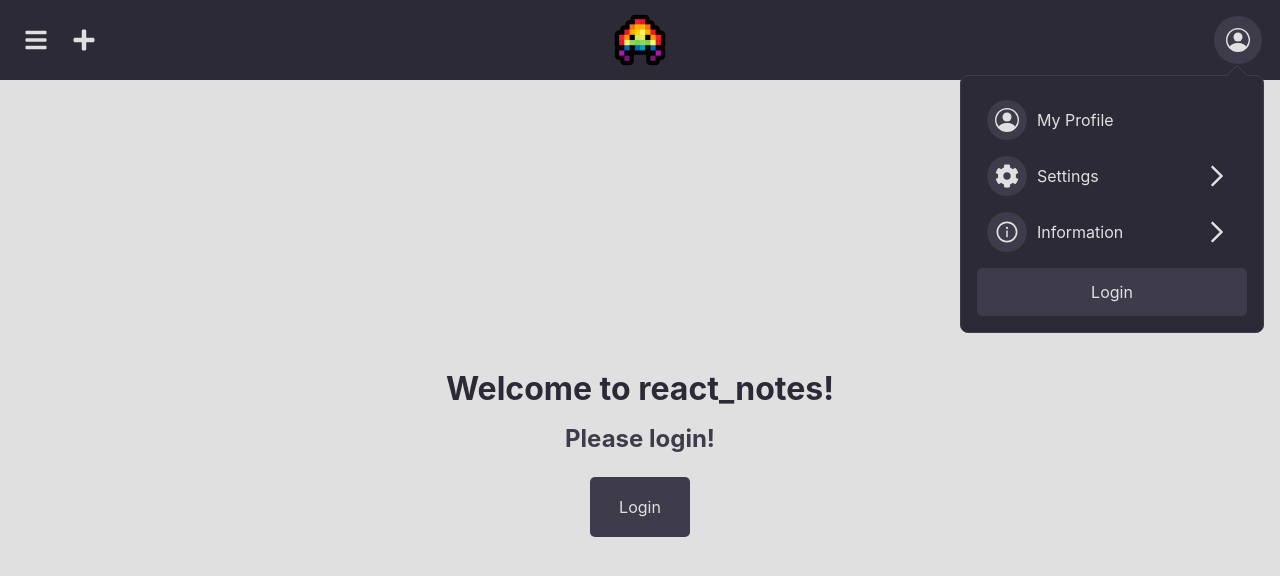
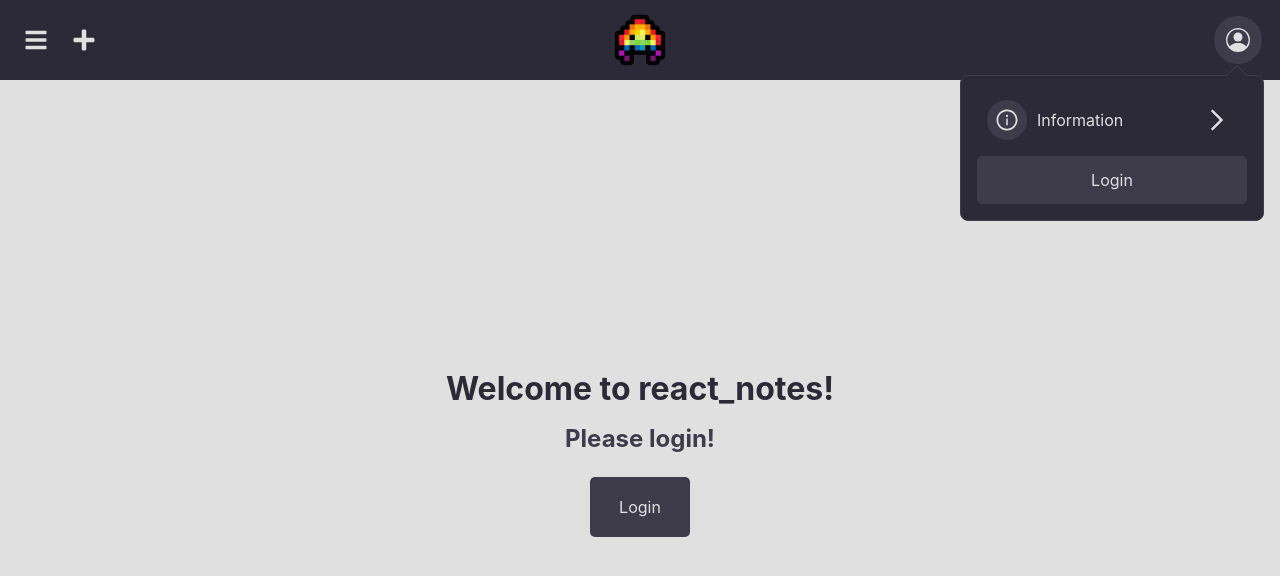
Before and after one commit to olsonadr/react-notes, a React (Create React App) app: page / in a window 1280 px wide. Both pictures are taken after a click on the button 1238 px from the left and 40 px from the top of the page. Shown: the top 576 px of the page. Built offline with nearby package versions, Linux system fonts and the light colour scheme; no server answers.

Commit message:
Dropdown only shows settings and profile buttons if logged in

```diff
--- a/src/components/Navbar.tsx
+++ b/src/components/Navbar.tsx
@@ -449,6 +449,8 @@ function DropdownMenu(props: {
               className="menu menu-primary"
               ref={nodeRefMain}
             >
+              {props.loggedIn && (
+                <>
                   <DropdownItem leftIcon={<BsPersonCircle />}>
                     My Profile
                   </DropdownItem>
@@ -460,6 +462,8 @@ function DropdownMenu(props: {
                   >
                     Settings
                   </DropdownItem>
+                </>
+              )}
               <DropdownItem
                 leftIcon={<AiOutlineInfoCircle />}
                 rightIcon={<ChevronIcon />}
```
Lines whose indentation alone changed are shown as unchanged.
